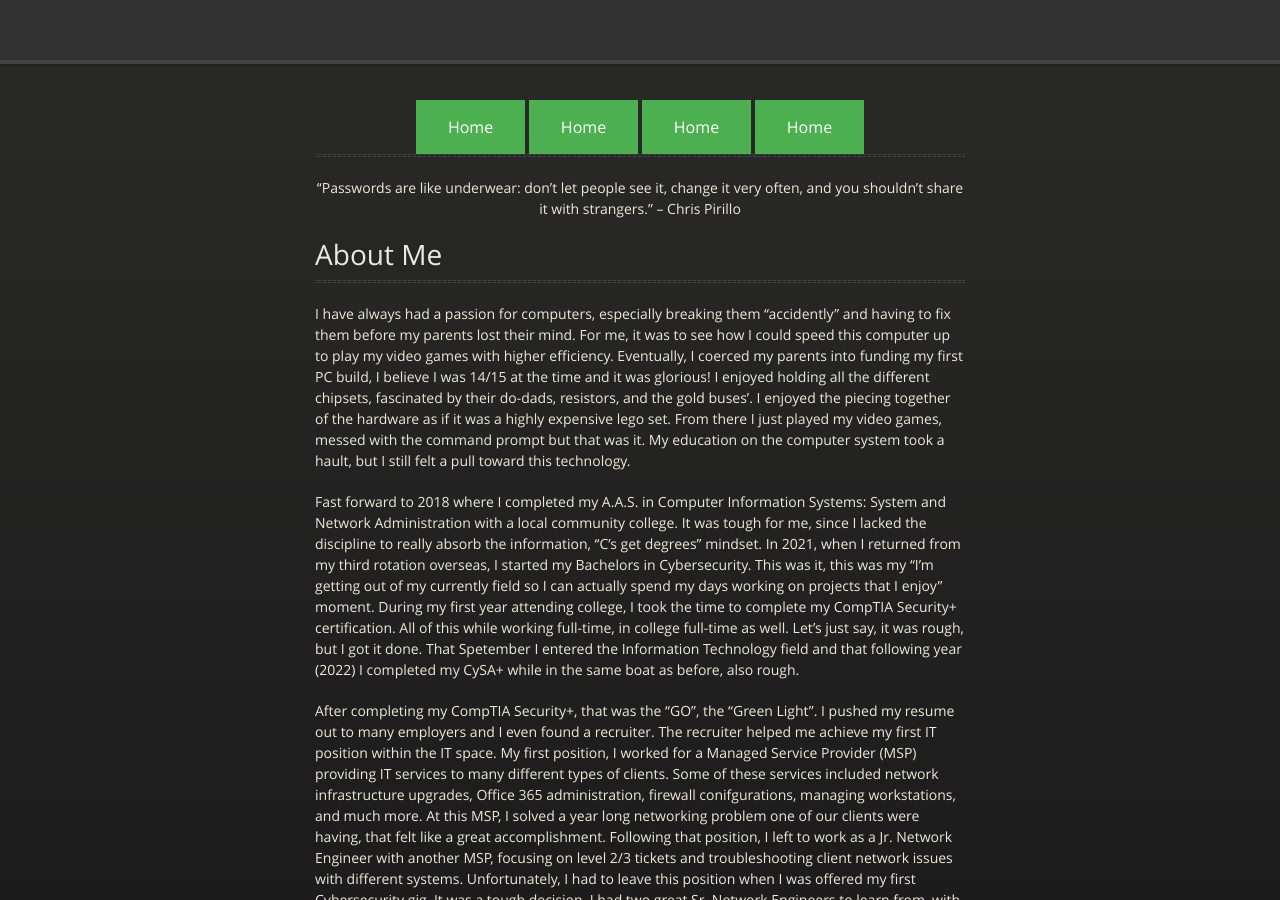
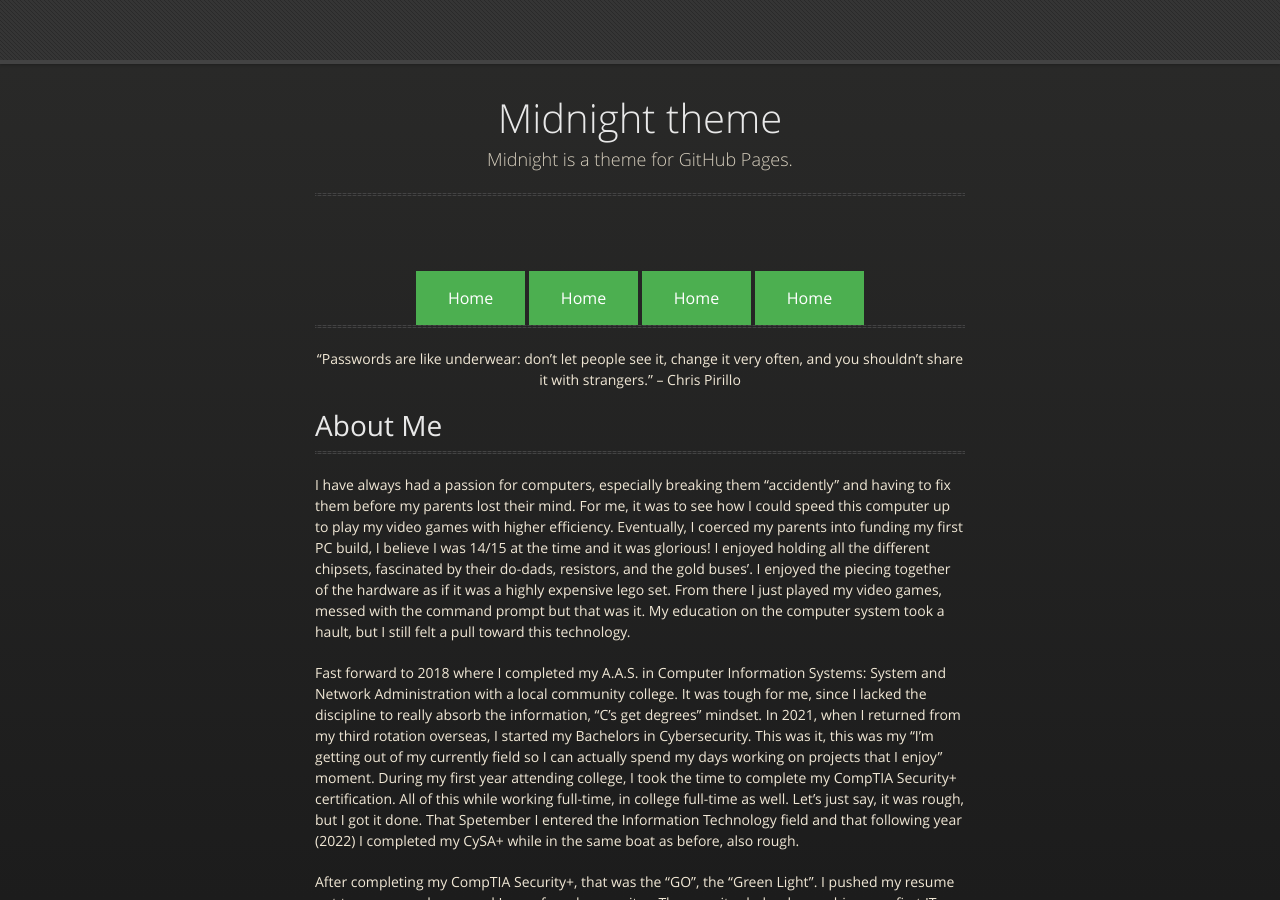
Before and after one commit to dspucches/dspucches.github.io, a Jekyll site: the page built from index.md, in a window 1280 px wide and 900 px high. Built offline with Jekyll 4.4.1, drawn with Linux system fonts in a browser that asks for light colours.

Commit message:
Update default.html

```diff
--- a/_layouts/default.html
+++ b/_layouts/default.html
@@ -26,13 +26,13 @@
     <div class="wrapper">
 
      <section>
-         <!--<div id="title">
+         <div id="title">
           <h1>{{ site.title | default: site.github.repository_name }}</h1>
           <p>{{ site.description | default: site.github.project_tagline }}</p>
           <hr>
-          <span class="credits left">Project maintained by <a href="{{ site.github.owner_url }}">{{ site.github.owner_name }}</a></span>
-          <span class="credits right">Hosted on GitHub Pages &mdash; Theme by <a href="https://twitter.com/mattgraham">mattgraham</a></span>
-        </div>-->
+          <!--<span class="credits left">Project maintained by <a href="{{ site.github.owner_url }}">{{ site.github.owner_name }}</a></span>
+          <span class="credits right">Hosted on GitHub Pages &mdash; Theme by <a href="https://twitter.com/mattgraham">mattgraham</a></span>-->
+        </div>
            <center>
             <a href="#" class="btn">Home</a>
             <a href="#" class="btn">Home</a>
```
